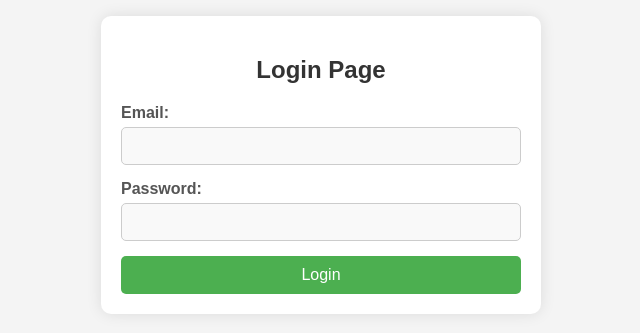
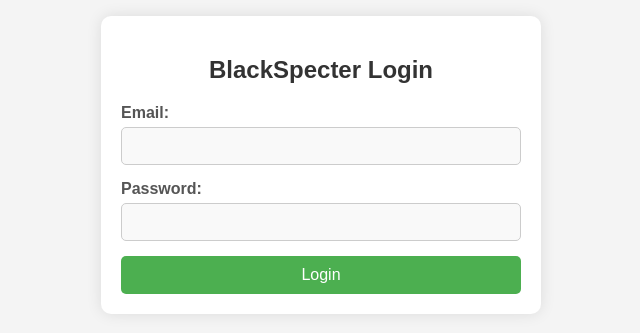
Before and after one commit to Eliaou-Madar/Advanced-Computer-Networks-CTF, a plain HTML site: page BlackSpecter💀/index.html in a window 1280 px wide. Shown: the part 235-568 px from the top of the page, without its empty margins (319-959 px from the left). Drawn offline with Linux system fonts and the light colour scheme.

Commit message:
Update index.html

```diff
--- a/BlackSpecter💀/index.html
+++ b/BlackSpecter💀/index.html
@@ -3,12 +3,12 @@
 <head>
     <meta charset="UTF-8">
     <meta name="viewport" content="width=device-width, initial-scale=1.0">
-    <title>Login</title>
+    <title>BlackSpecter - Login</title>
     <link rel="stylesheet" href="styles.css">
 </head>
 <body>
     <div class="login-container">
-        <h2>Login Page</h2>
+        <h2>BlackSpecter Login</h2>
         <form action="/login" method="get" onsubmit="return validateForm()">
             <label for="email">Email:</label>
             <input type="text" id="email" name="email" required>
```
